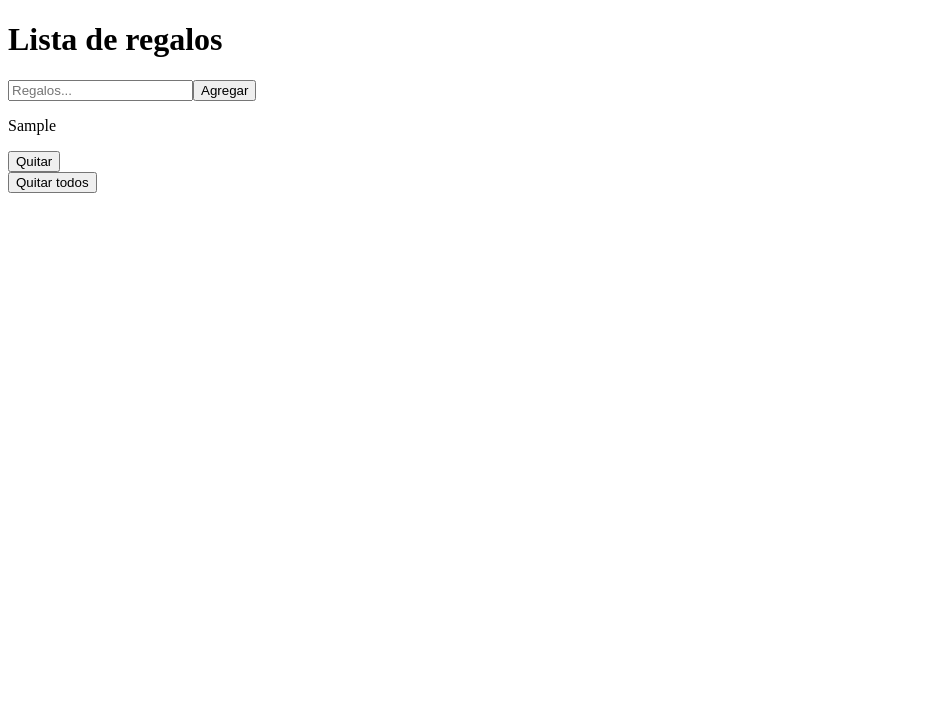
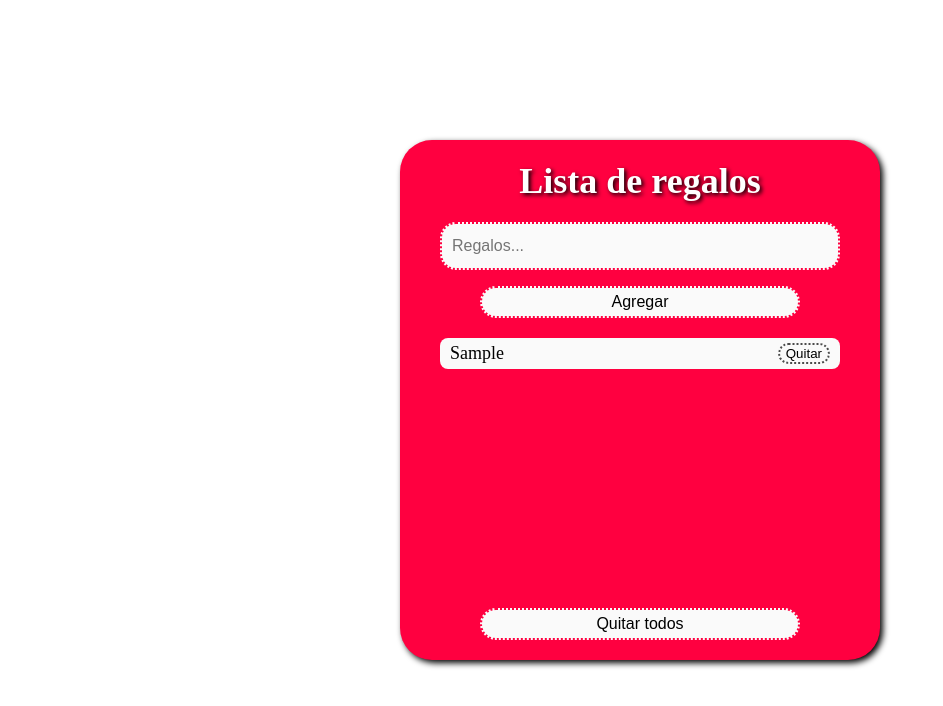
Before and after one commit to ferutizi/adviency-2022, a React (Create React App) app: page / in a window 1280 px wide. Both pictures are taken after typing "Sample" into the empty fields and a click on the button "Agregar". Shown: the top 706 px of the page, without its empty margins (0-943 px from the left). Built offline with nearby package versions, Linux system fonts and the light colour scheme.

Commit message:
Día 6: estilos, scss, BEM

```diff
--- a/src/App.js
+++ b/src/App.js
@@ -1,3 +1,4 @@
+import './index.scss';
 import { useState } from "react";
 import { v4 as uuidv4 } from 'uuid';
 import useFormulario from "./hooks/useFormulario";
@@ -27,9 +28,10 @@ function App() {
 
   return (
     <>
+      <div className="regalos__container">
         <div>
-        <h1>Lista de regalos</h1>
-        <form onSubmit={handleSubmit}>
+          <h1 className="regalos__title">Lista de regalos</h1>
+          <form onSubmit={handleSubmit} className="regalos__form">
             <input
               name="name"
               type="text"
@@ -37,22 +39,31 @@ function App() {
               value={formulario.value}
               autoFocus
               placeholder="Regalos..."
+              className="regalos__input"
               />
-            <button type="submit">Agregar</button>
+              <button type="submit" className="regalos__button">Agregar</button>
           </form>
-        <div>
-          {regalos.map(item =>
-            <div key={item.id}>
-              <p>{item.name}</p>
+          <div className="regalos__list--container">
+            {
+              regalos.map(item =>
+              <div key={item.id} className="regalos__item--container">
+                <p className="regalos__item">{item.name}</p>
                 <button
                   type="button"
                   onClick={() => deleteItem(item.id)}
+                  className="regalos__item--button"
                   >Quitar
                 </button>
+              </div>)
+            }
           </div>
-            )}
-            <button type="button" onClick={() => deleteAll()}>Quitar todos</button>
         </div>
+        <button
+          type="button"
+          onClick={() => deleteAll()}
+          className="regalos__button"
+          >Quitar todos
+        </button>
       </div>
     </>
   );
--- /dev/null
+++ b/src/index.scss
@@ -0,0 +1,94 @@
+html {
+    display: flex;
+    min-height: 100vh;
+    justify-content: center;
+    align-items: center;
+}
+
+.regalos__ {
+    &container {
+        display: flex;
+        flex-direction: column;
+        justify-content: space-between;
+        background-color: rgb(255, 0, 64);
+        min-height: 30rem;
+        width: 25rem;
+        border-radius: 2em;
+        box-shadow: 3px 3px 6px black;
+        padding: 20px 40px;
+    }
+    &title {
+        text-align: center;
+        margin: 0;
+        font-size: 36px;
+        color: white;
+        text-shadow: 2px 2px 4px black;
+    }
+    &form {
+        display: flex;
+        flex-direction: column;
+        justify-content: center;
+        gap: 1em;
+        margin-top: 20px;
+    }
+    &input {
+        width: 100%;
+        height: 3em;
+        outline: none;
+        box-sizing: border-box;
+        border: 2px dotted rgb(255, 0, 64);
+        background-color: #fafafa;
+        border-radius: 1em;
+        padding: 0 10px;
+        font-size: 16px;
+    }
+    &button {
+        width: 80%;
+        height: 2em;
+        border: 2px dotted rgb(255, 0, 64);
+        background-color: #fafafa;
+        border-radius: 1em;
+        margin: 0 auto;
+        cursor: pointer;
+        font-size: 16px;
+    }
+    &list--container {
+        display: flex;
+        flex-direction: column;
+        height: 100%;
+        width: 100%;
+        gap: 1em;
+        margin: 20px 0;
+    }
+    &item--container {
+        display: flex;
+        justify-content: space-between;
+        background-color: #fafafa;
+        border-radius: 0.5em;
+        padding: 5px 10px;
+    }
+    &item {
+        margin: 0;
+        font-size: 18px;
+    }
+    &item--vacio {
+        color: #fafafa;
+        font-size: 20px;
+        text-shadow: 2px 2px 4px black;
+        text-align: center;
+    }
+    &item--button {
+        background-color: #fafafa;
+        border: 2px dotted rgb(0, 0, 0, 0.7);
+        border-radius: 1em;
+        &:hover {
+            cursor: pointer;
+            border: 2px dotted rgb(255, 0, 64, 1);
+        }
+    }
+}
+@media (max-width: 468px) {
+    .regalos__container {
+        width: 18rem;
+    }
+}
```
Also changed, not shown: 1 other file (tests, documents, lock files or other folders). Lines whose indentation alone changed are shown as unchanged.
